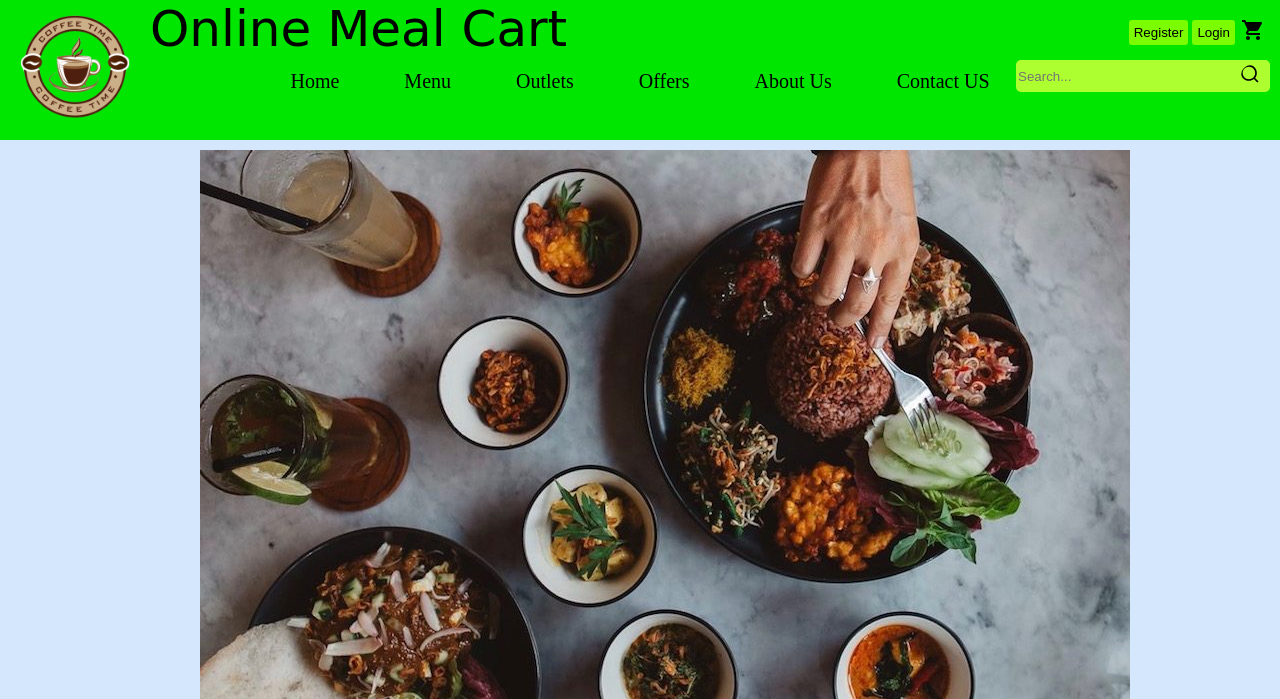
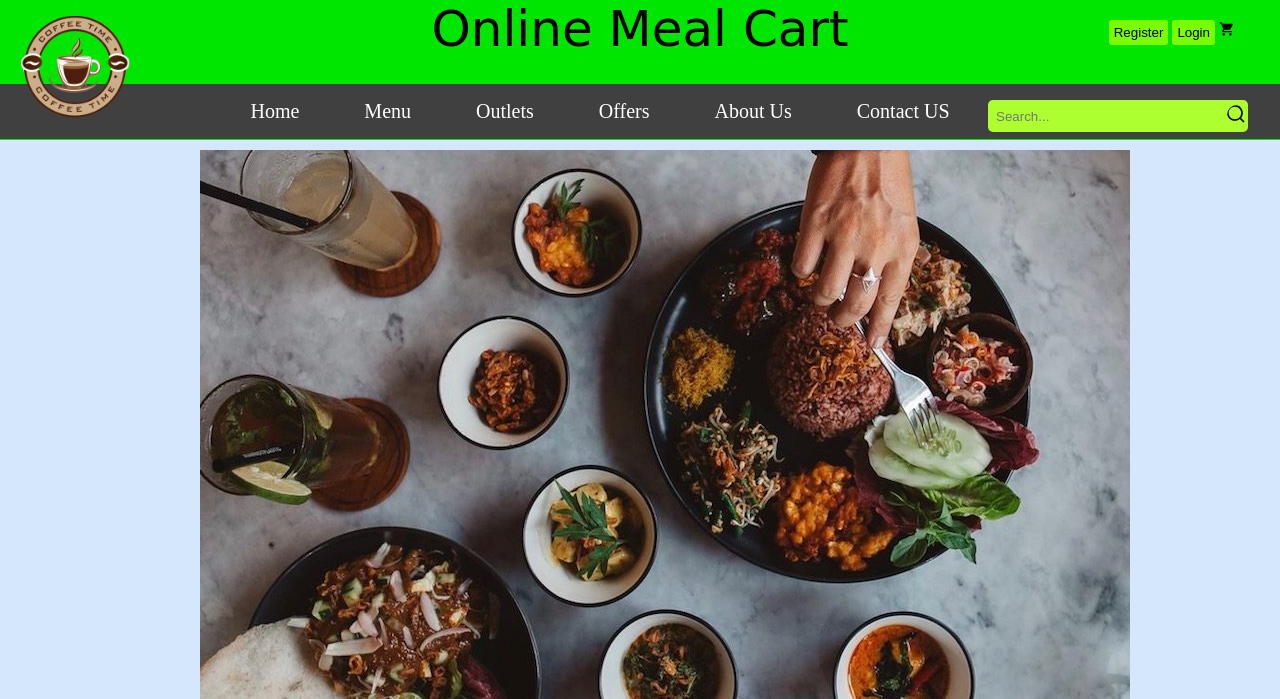
Before and after one commit to DilipWijethunga/IWT_Assignment, a PHP site: page / in a window 1280 px wide. Shown: the top 699 px of the page. Run offline with PHP 8.4, Linux system fonts and the light colour scheme.

Commit message:
Header styled

```diff
--- a/css/styles.css
+++ b/css/styles.css
@@ -4,6 +4,10 @@ body{
 
 #logo{
     width: 150px;
+    position: absolute;
+    top:0;
+    left: 0;
+    z-index: 100;
 }
 
 .items{
@@ -27,6 +31,7 @@ body{
     width: 100%;
     height: 140px;
     background-color: #00e600;
+    text-align: center;
 }
 
 html,body{
@@ -54,17 +59,15 @@ html,body{
 }
 
 #cname{
-    position: absolute;
     font-family: cursive;
     font-size: 50px;
 }
 
 #navlist{
-    position: absolute;
-    top: 70px;
     font-size: 20px;
-    width: 100%;
     text-align: center;
+    display: inline-block;
+    padding-right: 80px
 }
 
 #navlist a{
@@ -141,9 +144,9 @@ a:link,a:visited,a:active{
 }
 
 .search{
-    position: absolute;
-    right: 10px;
-    top: 60px;
+    float: right;
+    margin-right: 8px;
+    position: relative;
 }
 
 .searcharea{
@@ -152,6 +155,14 @@ a:link,a:visited,a:active{
     width: 250px;
     height: 30px;
     border-radius: 5px;
+    padding-left: 8px;
+    transition-duration: .5s;
+    position: absolute;
+    right: 8px;
+}
+
+.searcharea:focus{
+    width:calc(100vw - 200px);
 }
 
 .footer{
@@ -186,3 +197,11 @@ footer .socialbtn img{
     margin-left: 600px;
 
 }
+
+.header-second-bar {
+    background: #404040;
+    color: #fff;
+    padding: 16px;
+    margin-top:26px;
+    position: relative;
+}
--- a/index.html
+++ b/index.html
@@ -1,5 +1,6 @@
 <!DOCTYPE html>
 <html>
+
 <head>
     <meta charset="UTF-8">
     <title>Online Meal Cart</title>
@@ -13,12 +14,22 @@
     <nav id="navbar">
 
         <!--    Logo-->
-    <a href="#"><img src="images/coffee-time-png_91570.png" alt="logo" id="logo" > </a>
+        <a href="#"><img src="images/coffee-time-png_91570.png" alt="logo" id="logo"> </a>
 
 
         <a id="cname">Online Meal Cart</a>
 
+        <!--    Register and Login buttons-->
+        <div id="reglogin">
+            <button id="reg_button" onclick="window.location.href='register.html'">Register</button>
+            <button id="login">
+                Login
+            </button>
+            <img width="16" src="images/cart.svg" alt="cart">
+        </div>
+
         <!--    Navigation Bar-->
+        <div class="header-second-bar">
             <div id="navlist">
                 <a href="index.html">Home</a>
                 <ul class="menu">
@@ -39,25 +50,13 @@
                 <a href="#">Offers</a>
                 <a href="#">About Us</a>
                 <a href="#">Contact US</a>
-
             </div>
-
-<!--    Register and Login buttons-->
-    <div id="reglogin" >
-        <button id="reg_button" onclick="window.location.href='register.html'">Register</button>
-        <button id="login">
-        Login
-        </button>
-    </div>
-
-    <span id="cart" >
-        <img src="images/cart.svg" alt="cart">
-    </span>
 
             <!-- Search Button-->
             <div class="search">
-        <input type="text" placeholder="Search..." class="searcharea" >
+                <input type="text" placeholder="Search..." class="searcharea">
                 <a href="#"><img src="images/search.svg" class="searchbtn"> </a>
+            </div>
         </div>
     </nav>
 
@@ -70,61 +69,63 @@
     <!--Menu Items-->
     <div class="items">
         <div class="item">
-            <div class="thumbnail" style="background-image:url(images/food_menu/bbq.jpg)" > </div>
+            <div class="thumbnail" style="background-image:url(images/food_menu/bbq.jpg)"> </div>
             <button> <img src="images/food_menu/add-to-cart.svg" class="addcart">Add to Cart</button>
             <button> <img src="images/food_menu/shopping-cart.svg" class="addcart">Buy Now</button>
         </div>
 
         <div class="item">
-            <div class="thumbnail" style="background-image:url(images/food_menu/dessert.jpeg)" > </div>
+            <div class="thumbnail" style="background-image:url(images/food_menu/dessert.jpeg)"> </div>
             <button> <img src="images/food_menu/add-to-cart.svg" class="addcart">Add to Cart</button>
             <button> <img src="images/food_menu/shopping-cart.svg" class="addcart">Buy Now</button>
         </div>
 
         <div class="item">
-            <div class="thumbnail" style="background-image:url(images/food_menu/indianfood.jpg)" > </div>
+            <div class="thumbnail" style="background-image:url(images/food_menu/indianfood.jpg)"> </div>
             <button> <img src="images/food_menu/add-to-cart.svg" class="addcart">Add to Cart</button>
             <button> <img src="images/food_menu/shopping-cart.svg" class="addcart">Buy Now</button>
         </div>
 
         <div class="item">
-            <div class="thumbnail" style="background-image:url(images/food_menu/no-bake-desserts-oatmeal-1524250875.jpg)" > </div>
+            <div class="thumbnail"
+                style="background-image:url(images/food_menu/no-bake-desserts-oatmeal-1524250875.jpg)"> </div>
             <button> <img src="images/food_menu/add-to-cart.svg" class="addcart">Add to Cart</button>
             <button> <img src="images/food_menu/shopping-cart.svg" class="addcart">Buy Now</button>
         </div>
 
         <div class="item">
-            <div class="thumbnail" style="background-image:url(images/food_menu/noodles.jpg)" > </div>
+            <div class="thumbnail" style="background-image:url(images/food_menu/noodles.jpg)"> </div>
             <button> <img src="images/food_menu/add-to-cart.svg" class="addcart">Add to Cart</button>
             <button> <img src="images/food_menu/shopping-cart.svg" class="addcart">Buy Now</button>
         </div>
 
         <div class="item">
-           <div class="thumbnail" style="background-image:url(images/food_menu/pizza.jpg)" > </div>
+            <div class="thumbnail" style="background-image:url(images/food_menu/pizza.jpg)"> </div>
             <button> <img src="images/food_menu/add-to-cart.svg" class="addcart">Add to Cart</button>
             <button> <img src="images/food_menu/shopping-cart.svg" class="addcart">Buy Now</button>
         </div>
 
         <div class="item">
-            <div class="thumbnail" style="background-image:url(images/food_menu/bbq.jpg)" > </div>
+            <div class="thumbnail" style="background-image:url(images/food_menu/bbq.jpg)"> </div>
             <button> <img src="images/food_menu/add-to-cart.svg" class="addcart">Add to Cart</button>
             <button> <img src="images/food_menu/shopping-cart.svg" class="addcart">Buy Now</button>
         </div>
 
         <div class="item">
-            <div class="thumbnail" style="background-image:url(images/food_menu/dessert.jpeg)" > </div>
+            <div class="thumbnail" style="background-image:url(images/food_menu/dessert.jpeg)"> </div>
             <button> <img src="images/food_menu/add-to-cart.svg" class="addcart">Add to Cart</button>
             <button> <img src="images/food_menu/shopping-cart.svg" class="addcart">Buy Now</button>
         </div>
 
         <div class="item">
-            <div class="thumbnail" style="background-image:url(images/food_menu/indianfood.jpg)" > </div>
+            <div class="thumbnail" style="background-image:url(images/food_menu/indianfood.jpg)"> </div>
             <button> <img src="images/food_menu/add-to-cart.svg" class="addcart">Add to Cart</button>
             <button> <img src="images/food_menu/shopping-cart.svg" class="addcart">Buy Now</button>
         </div>
 
         <div class="item">
-            <div class="thumbnail" style="background-image:url(images/food_menu/no-bake-desserts-oatmeal-1524250875.jpg)" > </div>
+            <div class="thumbnail"
+                style="background-image:url(images/food_menu/no-bake-desserts-oatmeal-1524250875.jpg)"> </div>
             <button> <img src="images/food_menu/add-to-cart.svg" class="addcart">Add to Cart</button>
             <button> <img src="images/food_menu/shopping-cart.svg" class="addcart">Buy Now</button>
         </div>
@@ -142,10 +143,10 @@
 <footer class="footer">
 
     <div class="links">
-        <a href="#">Link 1</a><br/>
-        <a href="#">Link 1</a><br/>
-        <a href="#">Link 1</a><br/>
-        <a href="#">Link 1</a><br/>
+        <a href="#">Link 1</a><br />
+        <a href="#">Link 1</a><br />
+        <a href="#">Link 1</a><br />
+        <a href="#">Link 1</a><br />
         <a href="#">Link 1</a>
     </div>
 
@@ -162,4 +163,5 @@
 
 </footer>
 <!--End of footer-->
+
 </html>
```
Lines whose indentation alone changed are shown as unchanged.
